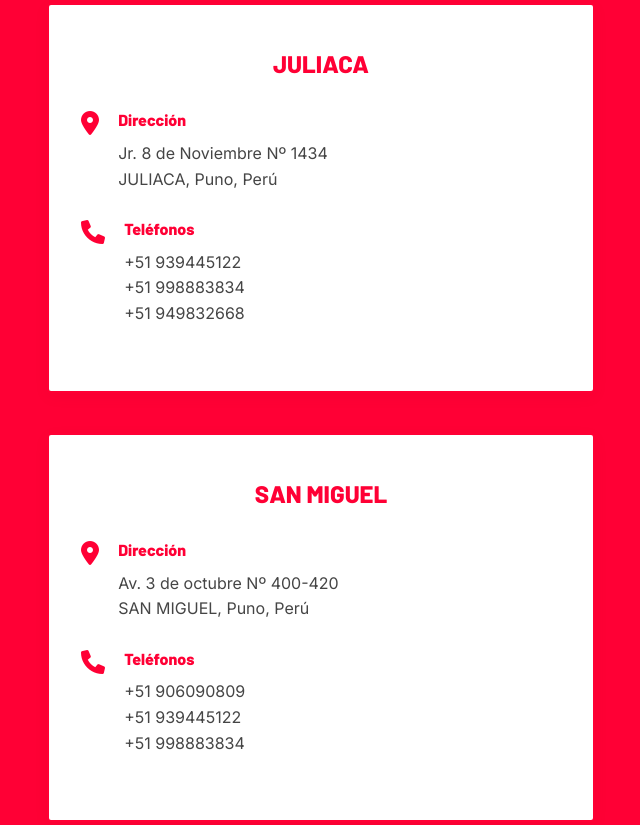
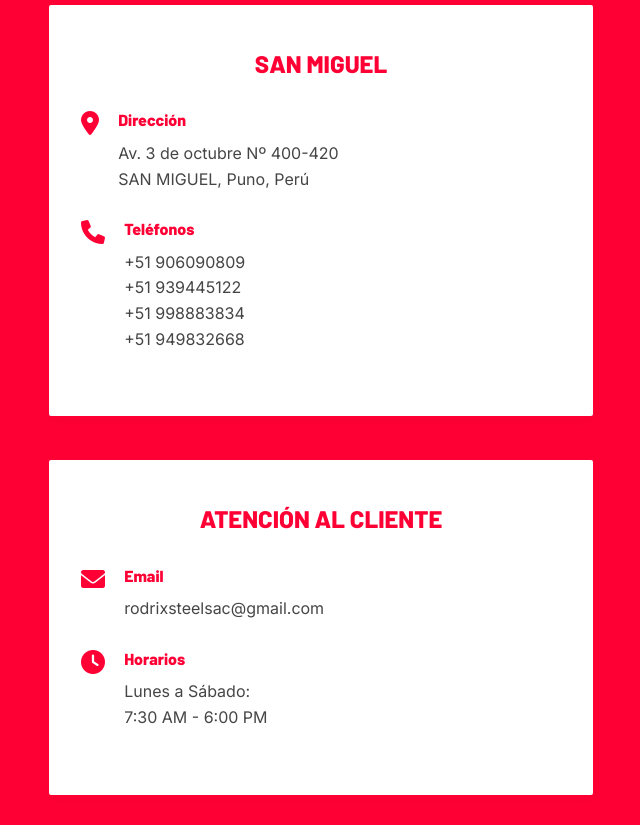
Before and after one commit to enzsdev/rodrix-steel-landing, a website built with Vite: page index.html in a window 1280 px wide. Shown: the part 9324-10149 px from the top of the page, without its empty margins (13-653 px from the left). Built offline with nearby package versions, Linux system fonts and the light colour scheme.

Commit message:
Elimino información de Juliaca y unifico teléfonos en San Miguel

```diff
--- a/index.html
+++ b/index.html
@@ -643,24 +643,6 @@
             <div class="contact-content">
                 <div class="contact-info">
                     <div class="location-section">
-                        <h3>JULIACA</h3>
-                        <div class="contact-item">
-                            <i class="fas fa-map-marker-alt"></i>
-                            <div>
-                                <h4>Dirección</h4>
-                                <p>Jr. 8 de Noviembre Nº 1434<br>JULIACA, Puno, Perú</p>
-                            </div>
-                        </div>
-                        <div class="contact-item">
-                            <i class="fas fa-phone"></i>
-                            <div>
-                                <h4>Teléfonos</h4>
-                                <p>+51 939445122<br>+51 998883834<br>+51 949832668</p>
-                            </div>
-                        </div>
-                    </div>
-
-                    <div class="location-section">
                         <h3>SAN MIGUEL</h3>
                         <div class="contact-item">
                             <i class="fas fa-map-marker-alt"></i>
@@ -673,7 +655,7 @@
                             <i class="fas fa-phone"></i>
                             <div>
                                 <h4>Teléfonos</h4>
-                                <p>+51 906090809<br>+51 939445122<br>+51 998883834</p>
+                                <p>+51 906090809<br>+51 939445122<br>+51 998883834<br>+51 949832668</p>
                             </div>
                         </div>
                     </div>
@@ -820,20 +802,13 @@
                     </ul>
                 </div>
                 <div class="footer-section">
-                    <h4>Contacto JULIACA</h4>
-                    <ul>
-                        <li><i class="fas fa-map-marker-alt"></i> Jr. 8 de Noviembre Nº 1434</li>
-                        <li><i class="fas fa-phone"></i> +51 939445122</li>
-                        <li><i class="fas fa-phone"></i> +51 998883834</li>
-                        <li><i class="fas fa-phone"></i> +51 949832668</li>
-                    </ul>
-                </div>
-                <div class="footer-section">
                     <h4>Contacto SAN MIGUEL</h4>
                     <ul>
                         <li><i class="fas fa-map-marker-alt"></i> Av. 3 de octubre Nº 400-420</li>
                         <li><i class="fas fa-phone"></i> +51 906090809</li>
+                        <li><i class="fas fa-phone"></i> +51 939445122</li>
                         <li><i class="fas fa-phone"></i> +51 998883834</li>
+                        <li><i class="fas fa-phone"></i> +51 949832668</li>
                         <li><i class="fas fa-envelope"></i> rodrixsteelsac@gmail.com</li>
                     </ul>
                 </div>
```
